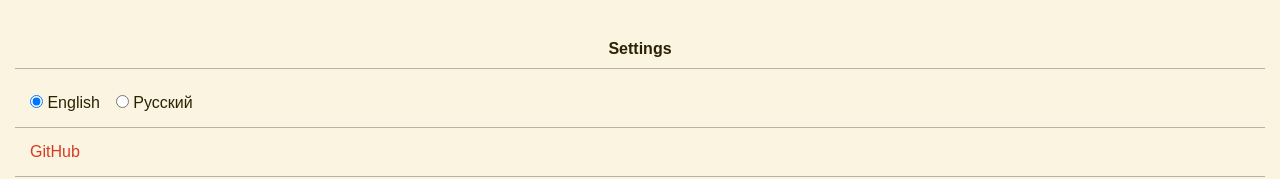
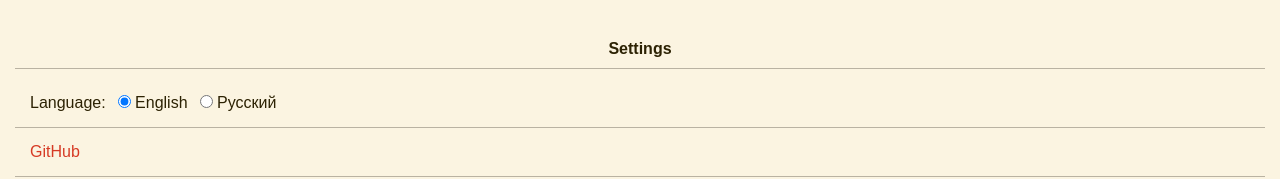
Before and after one commit to VChet/tamriel-calendar, a Vue app: page /settings in a window 1280 px wide. Shown: the top 179 px of the page. Built offline with nearby package versions, Linux system fonts and the light colour scheme.

Commit message:
fix(SettingsPage): minor language selector changes

```diff
--- a/src/i18n/messages.ts
+++ b/src/i18n/messages.ts
@@ -13,6 +13,7 @@ const messages: I18nOptions["messages"] = {
       summoningDays: "Daedra Summoning Days"
     },
     settingsPage: {
+      language: "Language",
       design: "Original design by",
       update: "Update app",
       appVersion: "App version"
@@ -30,6 +31,7 @@ const messages: I18nOptions["messages"] = {
       summoningDays: "Дни вызова даэдра"
     },
     settingsPage: {
+      language: "Язык",
       design: "Оригинальный дизайн",
       update: "Обновить приложение",
       appVersion: "Версия приложения"
--- a/src/views/SettingsView.vue
+++ b/src/views/SettingsView.vue
@@ -9,13 +9,10 @@
           </button>
         </li>
         <li class="settings-view__list-language">
-          <label>
-            <input v-model="locale" type="radio" value="en" />
-            English
-          </label>
-          <label>
-            <input v-model="locale" type="radio" value="ru" />
-            Русский
+          {{ $t("settingsPage.language") }}:
+          <label v-for="lang in availableLocales" :key="lang.code">
+            <input v-model="locale" type="radio" :value="lang.code" />
+            {{ lang.label }}
           </label>
         </li>
         <li>
@@ -37,6 +34,10 @@ import { settings, setLocale, useSettingsStore } from "@/store/settings";
 
 const commitHash = import.meta.env.__COMMIT_HASH__;
 
+const availableLocales = [
+  { code: "en", label: "English" },
+  { code: "ru", label: "Русский" }
+];
 const { needRefresh, updateServiceWorker } = useSettingsStore();
 const locale = ref(settings.value.locale);
 watch(locale, setLocale);
@@ -62,7 +63,11 @@ watch(locale, setLocale);
     }
     &-language {
       display: flex;
-      gap: 16px;
+      align-items: center;
+      gap: 12px;
+      label:has(input) {
+        cursor: pointer;
+      }
     }
   }
 }
```
